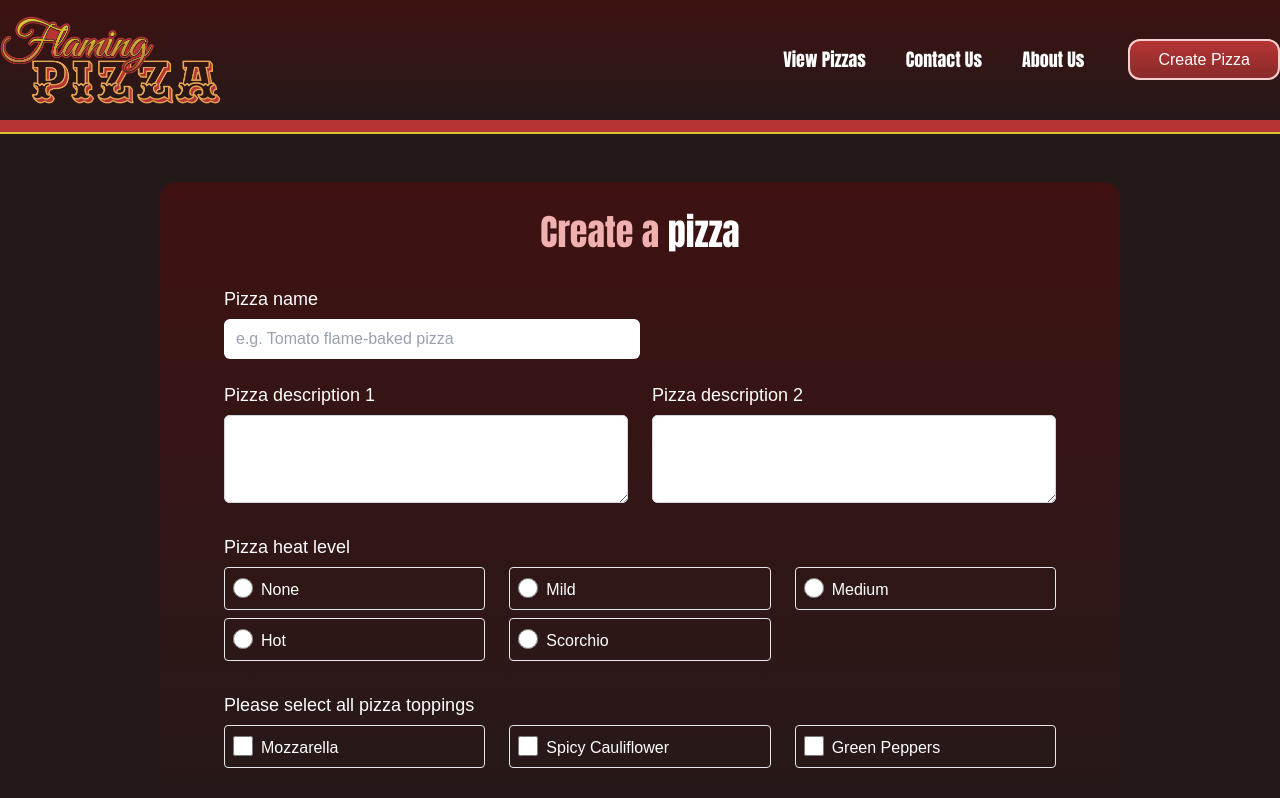
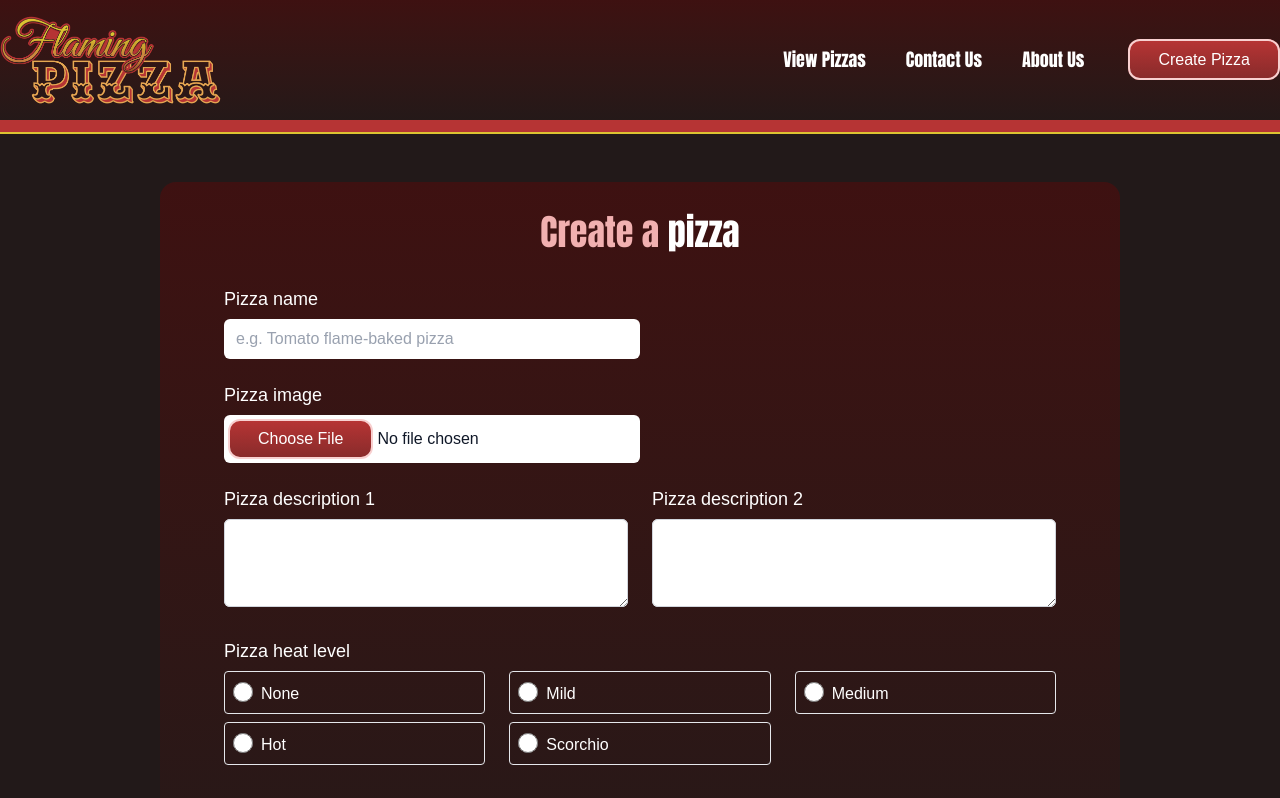
Before and after one commit to bousefsl/flaming-pizza, a Next.js app: page /pizzas/create-pizza in a window 1280 px wide. Shown: the top 798 px of the page. Built offline with nearby package versions, Linux system fonts and the light colour scheme.

Commit message:
formdata image updated

```diff
--- a/src/app/pizzas/actions.ts
+++ b/src/app/pizzas/actions.ts
@@ -11,7 +11,10 @@ export async function createPizza(formData: FormData) {
   const idtemp = formData.get("title") as string
   const id = kebabCase(idtemp)
 
-  const image = "/pizza11.jpg"
+  //const imageTemp = formData.get("image") as File
+  //const image = `/${imageTemp.name}`
+  const image = "/pizza13.jpg" //Temporary due to being unable to upload images locally
+
   const title = formData.get("title") as string
   const content = formData.get("content") as string
   const content2 = formData.get("content2") as string
@@ -28,17 +31,18 @@ export async function createPizza(formData: FormData) {
   //Set the pizza object to add to our data
   const pizza = { id, image, title, content, content2, toppings, heatContent, heatImg, blurHash }
 
-  const res = await fetch("http://localhost:3001/pizzas", {
+  await fetch("http://localhost:3001/pizzas", {
     method: "POST",
     headers: { "Content-Type": "application/json" },
     body: JSON.stringify(pizza),
   })
-
-  const json = await res.json()
-
-  if (json.error) {
-    console.log(json.error.message)
-  }
+    .then((res) => res.json())
+    .then((res) => {
+      console.log("Added pizza success:", res)
+    })
+    .catch((err) => {
+      console.error("Error:", err)
+    })
 
   revalidatePath("/pizzas")
   redirect("/pizzas")
--- a/src/app/pizzas/create-pizza/CreatePizzaForm.tsx
+++ b/src/app/pizzas/create-pizza/CreatePizzaForm.tsx
@@ -9,7 +9,7 @@ import { createPizza } from "../actions"
 
 export default function CreatePizzaForm() {
   return (
-    <Form action={createPizza} className="my-8">
+    <Form action={createPizza} className="my-8" formEncType="multipart/form-data">
       <div className="grid grid-cols-1 gap-x-6 gap-y-6 sm:grid-cols-6">
         <div className="col-span-full">
           <label htmlFor="title" className="block text-lg/6 font-medium">
@@ -17,6 +17,15 @@ export default function CreatePizzaForm() {
           </label>
           <div className="mt-2">
             <input id="title" name="title" required className="block w-1/2 bg-white rounded-md py-2 pl-3 pr-10 text-base text-gray-900 placeholder:text-gray-400 focus:outline-primary-300" placeholder="e.g. Tomato flame-baked pizza" />
+          </div>
+        </div>
+
+        <div className="col-span-full">
+          <label htmlFor="image" className="block text-lg/6 font-medium">
+            Pizza image
+          </label>
+          <div className="mt-2">
+            <input type="file" accept=".jpg, .jpeg" id="image" name="image" required className="block w-1/2 bg-white rounded-md py-1 pl-1 pr-10 text-base text-gray-900  focus:outline-primary-300 file:bg-linear-to-b file:from-primary-700 file:to-primary-800 file:text-white file:px-7 file:py-1.5 file:text-md file:border-2 file:border-primary-200 file:rounded-xl file:cursor-pointer hover:file:from-primary-900 hover:file:to-primary-950 hover:file:text-fp-light-yellow" />
           </div>
         </div>
 
```
Also changed, not shown: public/pizza13.jpg (added).
